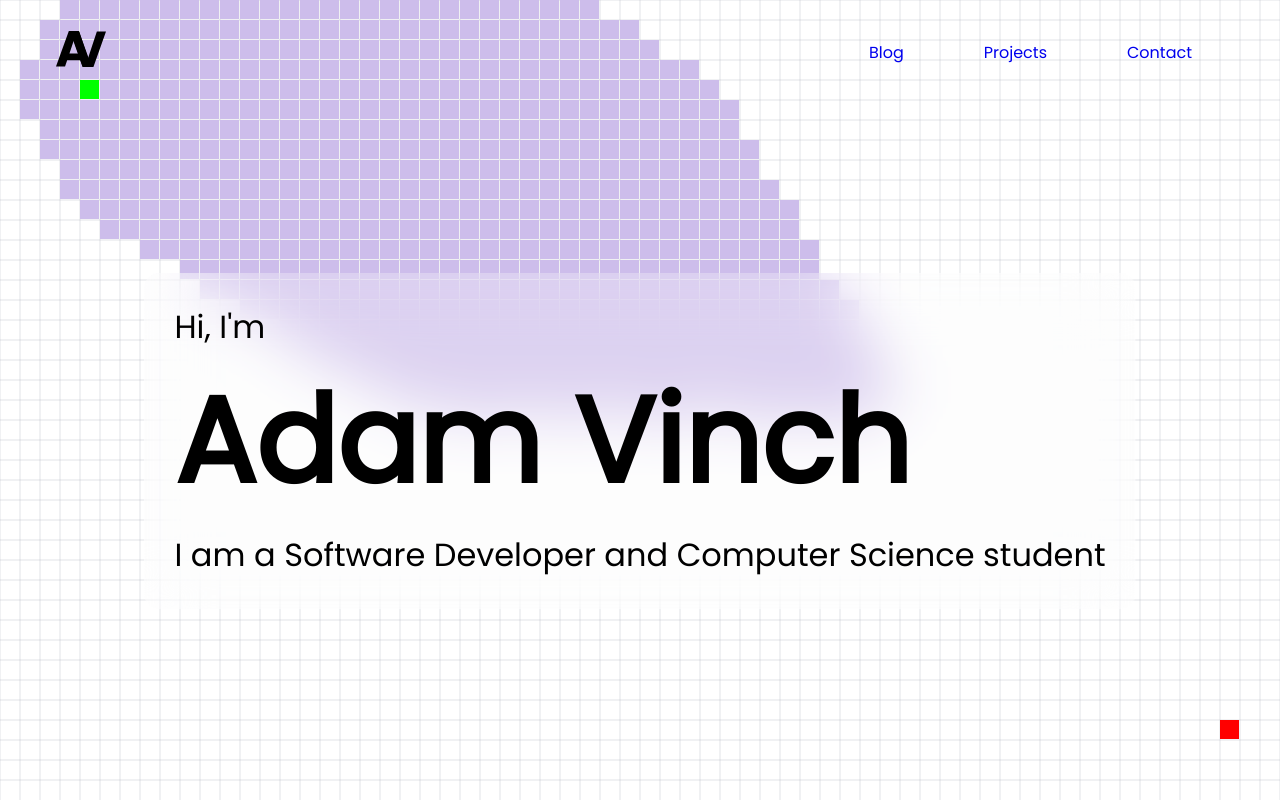
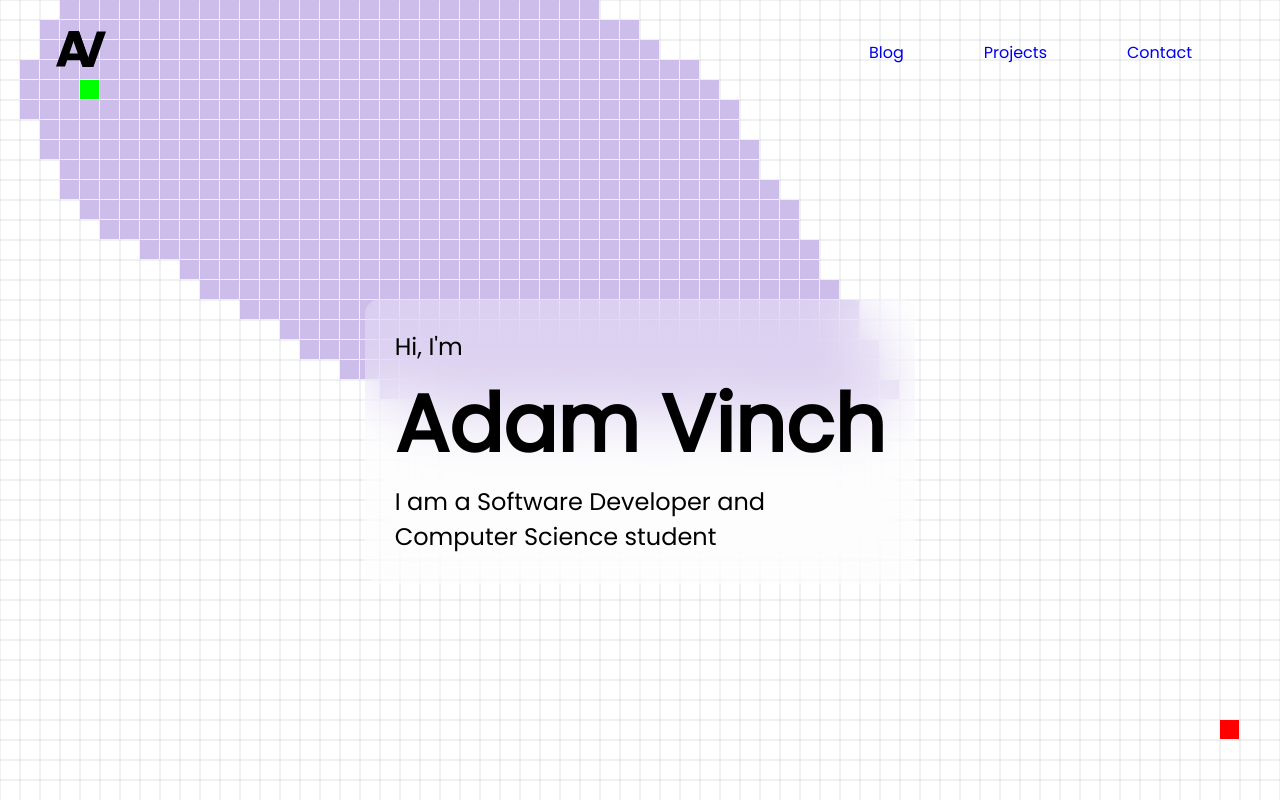
Before and after one commit to Adamv27/Portfolio, a React (Vite) app: page / in a window 1280 px wide. Built offline with nearby package versions, Linux system fonts and the light colour scheme.

Commit message:
Decrease landing page text size

```diff
--- a/src/pages/Home.jsx
+++ b/src/pages/Home.jsx
@@ -11,7 +11,7 @@ const Home = () => {
 			<div id="home-text">
 				<p className="text">Hi, I'm</p>
 				<p id="name" className="text">Adam Vinch</p>
-				<p className="text">I am a Software Developer and Computer Science student </p>
+				<p className="text">I am a Software Developer and <br />Computer Science student </p>
 			</div>
 		</>
 	)
--- a/src/styles/Home.css
+++ b/src/styles/Home.css
@@ -12,10 +12,10 @@
 
 #name {
     font-weight: bolder;
-    font-size: 7.5em;
+    font-size: 5em;
 }
 
 .text {
     margin: 0;
-    font-size: xx-large;
+    font-size: x-large;
 }
```
